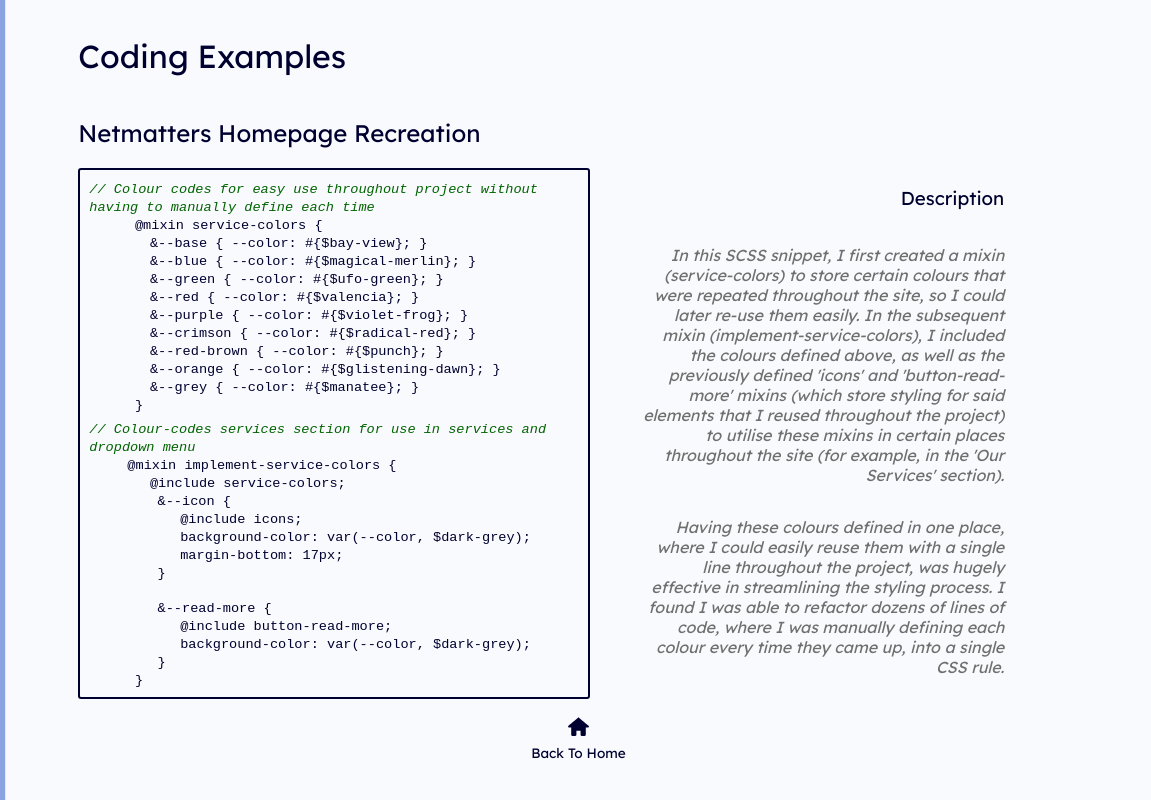
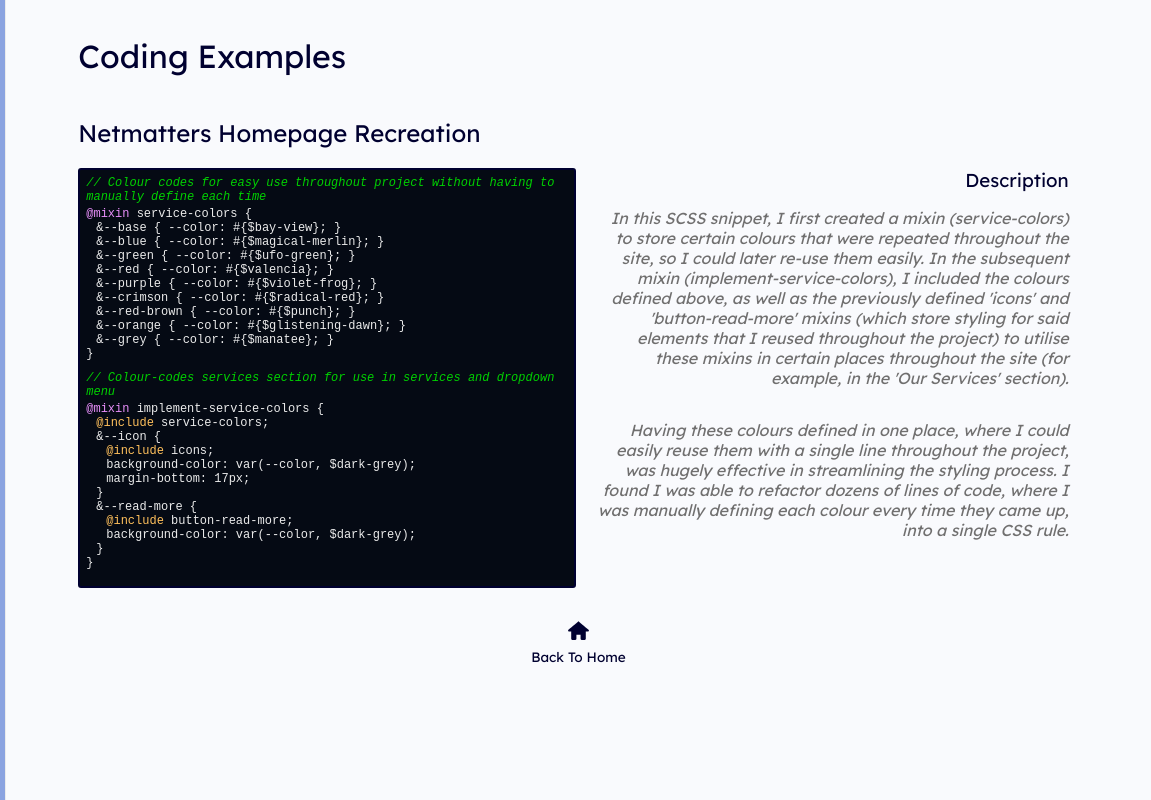
Before and after one commit to amassoud323/Portfolio, a plain HTML site: page examples.html in a window 1280 px wide. Shown: the full height of the page, 129-1280 px from the left. Drawn offline with Linux system fonts and the light colour scheme.

Commit message:
happy with result, submitting for peer review

```diff
--- a/examples.html
+++ b/examples.html
@@ -75,7 +75,7 @@
       <div class="code-container">
         <div class="code-example">
           <pre><code class="comment">// Colour codes for easy use throughout project without having to manually define each time</code>
-            <code>@mixin service-colors {</code>
+            <code><span class="highlight-1">@mixin</span> service-colors {</code>
             <code><span class="indent">&--base { --color: #{$bay-view}; }</span></code>
             <code><span class="indent">&--blue { --color: #{$magical-merlin}; }</span></code>
             <code><span class="indent">&--green { --color: #{$ufo-green}; }</span></code>
@@ -88,16 +88,16 @@
             <code>}</code></pre>
 
           <pre><code class="comment">// Colour-codes services section for use in services and dropdown menu</code>
-          <code>@mixin implement-service-colors {</code>
-            <code><span class="indent">@include service-colors;</span></code>
+          <code><span class="highlight-1">@mixin</span> implement-service-colors {</code>
+            <code><span class="indent"><span class="highlight-2">@include</span> service-colors;</span></code>
               <code><span class="indent">&--icon {</span></code>
-                <code><span class="indent-2">@include icons; </span></code>
+                <code><span class="indent-2"><span class="highlight-2">@include</span> icons; </span></code>
                 <code><span class="indent-2">background-color: var(--color, $dark-grey);</span></code>
                 <code><span class="indent-2">margin-bottom: 17px;</span></code>
               <code><span class="indent">}</span></code>
 
               <code><span class="indent">&--read-more {</span></code>
-                <code><span class="indent-2">@include button-read-more;</span></code>
+                <code><span class="indent-2"><span class="highlight-2">@include</span> button-read-more;</span></code>
                 <code><span class="indent-2">background-color: var(--color, $dark-grey);</span></code>
               <code><span class="indent">}</span></code>
             <code>}</code></pre>
--- a/scss/base/_base.scss
+++ b/scss/base/_base.scss
@@ -35,6 +35,9 @@
 .home-link {
     @include scroll-links;
     color: var(--header);
+    padding-top: 15px;
+    width: fit-content;
+    margin: 0 auto;
     svg {
       fill: var(--header);
       margin-bottom: 5px;
--- a/scss/layout/_examples.scss
+++ b/scss/layout/_examples.scss
@@ -5,7 +5,8 @@
 
   .code-container {
     display: flex;
-    flex-direction: row;
+    flex-direction: column;
+    @media (min-width: $brk--md) { flex-direction: row;}
   }
 
   .home-link {
@@ -16,17 +17,19 @@
 
   .code-example {
     display: flex;
-    flex-wrap: wrap;
     padding: 6px;
-    background-color: var(--main-background);
+    background-color: var(--code-example-bg);
+    color: var(--code-example-text);
     border: 2px solid var(--header);
     border-radius: 3px;
-    font-size: $font-size--small;
+    font-size: $font-size-xs;
     flex-direction: column;
-    width: 100vw;
+    width: 92vw;
+    height: fit-content;
+    justify-content: start;
 
     @media (min-width: $brk--md) {
-      flex-direction: row;
+      flex-direction: column;
       width: 40vw;
     }
 
@@ -34,31 +37,55 @@
 
   .code-description {
     padding: 0 10px;
-    text-align: right;
-    width: 30vw;
-    margin-left: 40px;
     display: flex;
     flex-direction: column;
+    @media (min-width: $brk--md) {
+      width: 40vw;
+      text-align: right;
+      margin-left: 5px;
+      h3 { margin: 0;}
+    }
   }
 
   pre {
-    margin: 3px;
-    flex-wrap: wrap;
-    .indent { margin-left: 15px; font-family: 'Courier New', Courier, monospace; }
-    .indent-2 { margin-left: 30px; font-family: 'Courier New', Courier, monospace; }
+    margin: 0 0 10px 0;
+    display: flex;
+    flex-direction: column;
+    color: var(--code-example-text);
+    .indent {
+      margin: 3px 0 3px 10px;
+      font-family: 'Courier New', Courier, monospace;
+      color: var(--code-example-text);
+    }
+    .indent-2 {
+      margin: 3px 0 3px 20px;
+      font-family: 'Courier New', Courier, monospace;
+      color: var(--code-example-text);
+    }
   }
 
   code {
     font-family: 'Courier New', Courier, monospace;
-
+    color: var(--code-example-text);
   }
 
   .comment {
     font-style: italic;
-    color: darkgreen;
+    color: var(--code-example-comment);
     flex-wrap: wrap;
     white-space: pre-wrap;
     word-break: break-word;
+    margin-bottom: 3px;
+  }
+
+  .highlight-1 {
+    color: var(--code-example-highlight-1);
+    font-family: 'Courier New', Courier, monospace;
+  }
+
+  .highlight-2 {
+    color: var(--code-example-highlight-2);
+    font-family: 'Courier New', Courier, monospace;
   }
 
   .description {
--- a/scss/utilities/_config.scss
+++ b/scss/utilities/_config.scss
@@ -7,7 +7,9 @@
 $font-weight--ultra-bold : 900;
 
 // Font Sizes
+$font-size-xs     : .75rem;
 $font-size--small : .85rem;
+
 // Breakpoints
 $brk--xs    : 1px;
 $brk--sm    : 768px;
@@ -15,23 +17,34 @@
 $brk--lg    : 1260px;
 
 //Theme colours
-$blue-main          : #8BA3E0;
-$grey-text          : #706f6f;
-$darkblue-headings  : #000030;
-$background-main    : color-mix(in srgb, $blue-main 5%, white 95%);
-$form-fill          : #ebebeb;
-$form-border        : #d3d3d3;
-$white-same         : #ebebeb; // same colour as form fill but different in dark theme
-$blue-same          : #8BA3E0; // for e.g. view project links where i don't want colour change
-$toggle-switch      : #000030; // same as darkblue-headings but changes to different
+$blue-main                : #8BA3E0;
+$grey-text                : #706f6f;
+$darkblue-headings        : #000030;
+$background-main          : color-mix(in srgb, $blue-main 5%, white 95%);
+$form-fill                : #ebebeb;
+$form-border              : #d3d3d3;
+$white-same               : #ebebeb; // same colour as form fill but different in dark theme
+$blue-same                : #8BA3E0; // for e.g. view project links where i don't want colour change
+$toggle-switch            : #000030; // same as darkblue-headings but changes to different
+$code-example-bg          : #050A14; // Ʌ
+$code-example-text        : #ebebeb; // |
+$code-example-comment     : #00D100; // -- code example colours are essentially inverted from rest of site for emphasis
+$code-example-highlight-1 : #E88FFA; // |
+$code-example-highlight-2 : #FFC05C; // V
+
 
 // 'night' colours for dark mode
-$blue-main-night          : #192D5D;//#C7D2F0;
-$darkblue-headings-night  : #EBEFFA;
-$grey-text-night          : #DBDBDB;
-$background-main-night    : #050A14;
-$white-same-night         : #ebebeb;
-$form-fill-night          : #393939;
-$form-border-night        : #525252;
-$blue-same-night          : #8BA3E0;
-$toggle-switch-night      : #8BA3E0;
+$blue-main-night                : #192D5D;
+$darkblue-headings-night        : #EBEFFA;
+$grey-text-night                : #DBDBDB;
+$background-main-night          : #050A14;
+$white-same-night               : #ebebeb;
+$form-fill-night                : #393939;
+$form-border-night              : #525252;
+$blue-same-night                : #8BA3E0;
+$toggle-switch-night            : #8BA3E0;
+$code-example-bg-night          : #ebebeb;
+$code-example-text-night        : #192D5D;
+$code-example-comment-night     : #006400;
+$code-example-highlight-1-night : #D327F5;
+$code-example-highlight-2-night : #DE8A00;
--- a/scss/utilities/_variables.scss
+++ b/scss/utilities/_variables.scss
@@ -10,6 +10,11 @@
   --white-same: #{$white-same};
   --blue-same: #{$blue-same};
   --toggle-switch: #{$toggle-switch};
+  --code-example-bg: #{$code-example-bg};
+  --code-example-text: #{$code-example-text};
+  --code-example-comment: #{$code-example-comment};
+  --code-example-highlight-1: #{$code-example-highlight-1};
+  --code-example-highlight-2: #{$code-example-highlight-2};
 }
 
 // Defining colours for 'night' theme
@@ -23,4 +28,9 @@
   --white-same: #{$white-same-night};
   --blue-same: #{$blue-same-night};
   --toggle-switch: #{$toggle-switch-night};
+  --code-example-bg: #{$code-example-bg-night};
+  --code-example-text: #{$code-example-text-night};
+  --code-example-comment: #{$code-example-comment-night};
+  --code-example-highlight-1: #{$code-example-highlight-1-night};
+  --code-example-highlight-2: #{$code-example-highlight-2-night};
 }
```
Also changed, not shown: css/application.css.
